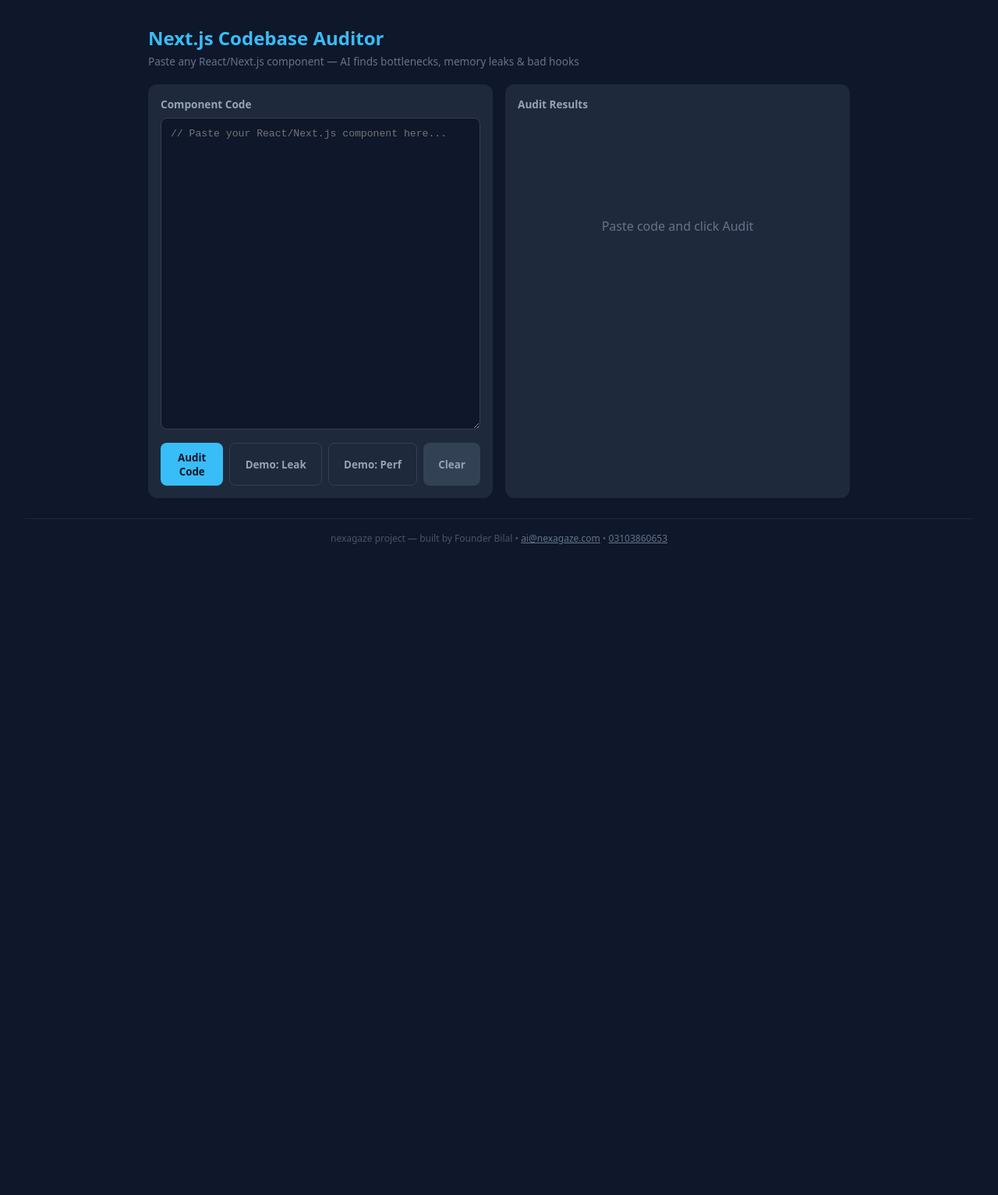
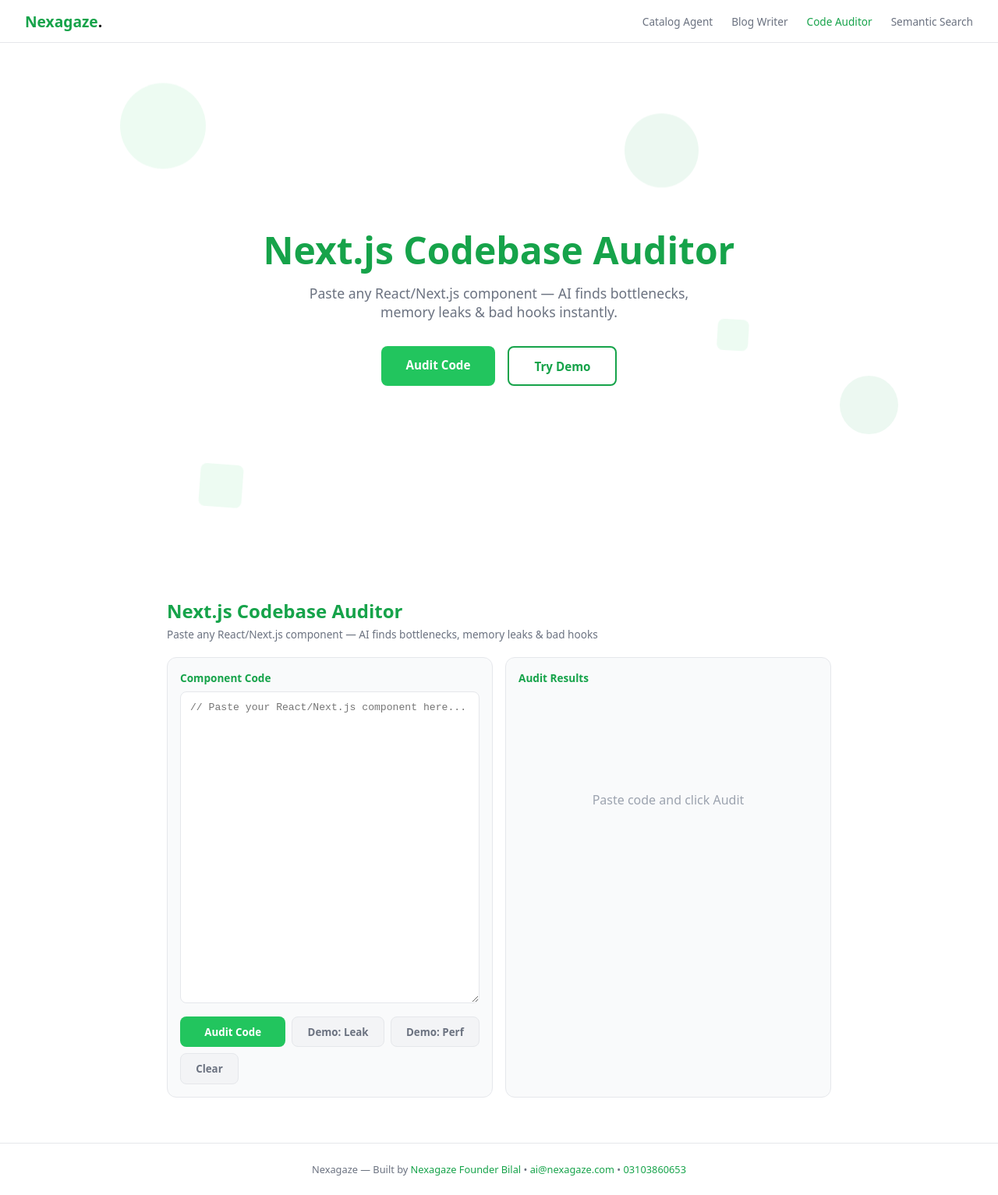
Before and after one commit to Bilal899-tech/nextjs-auditor, a website: page index.html in a window 1280 px wide. Shown: the whole page at 78% size. Before the commit the page ends 800 px from the top, so only its background shows below. Drawn offline with Linux system fonts and the light colour scheme.

Commit message:
redesign: white/green theme, splash, animations, .env.example

```diff
--- a/index.html
+++ b/index.html
@@ -3,48 +3,127 @@
 <head>
   <meta charset="UTF-8">
   <meta name="viewport" content="width=device-width, initial-scale=1.0">
-  <title>Next.js Codebase Auditor</title>
+  <title>Next.js Codebase Auditor — Nexagaze</title>
   <meta name="author" content="Founder Bilal - nexagaze">
   <meta name="keywords" content="Next.js auditor, React code analyzer, performance audit, memory leak detection, code review, nexagaze, bilal, AI, open source, behavior tracking">
   <link rel="icon" href="data:,">
   <style>
     * { margin: 0; padding: 0; box-sizing: border-box; font-family: system-ui, -apple-system, sans-serif; }
-    body { background: #0f172a; min-height: 100vh; padding: 2rem; }
-    .container { max-width: 900px; margin: 0 auto; }
-    h2 { color: #38bdf8; margin-bottom: 0.25rem; }
-    .subtitle { color: #64748b; font-size: 0.85rem; margin-bottom: 1.25rem; }
+    body { background: #ffffff; color: #1a1a1a; min-height: 100vh; }
+    nav { position: sticky; top: 0; z-index: 100; background: rgba(255,255,255,0.95); backdrop-filter: blur(12px); -webkit-backdrop-filter: blur(12px); border-bottom: 1px solid #e5e7eb; padding: 0.85rem 2rem; display: flex; align-items: center; justify-content: space-between; }
+    nav .logo { font-size: 1.2rem; font-weight: 700; color: #16a34a; text-decoration: none; }
+    nav .logo span { color: #1a1a1a; }
+    nav .links { display: flex; gap: 1.5rem; align-items: center; }
+    nav .links a { text-decoration: none; color: #6b7280; font-size: 0.85rem; font-weight: 500; transition: color 0.2s; }
+    nav .links a:hover, nav .links a.active { color: #16a34a; }
+    .container { max-width: 900px; margin: 0 auto; padding: 2rem 1.5rem; }
+    h2 { color: #16a34a; margin-bottom: 0.25rem; }
+    .subtitle { color: #6b7280; font-size: 0.85rem; margin-bottom: 1.25rem; }
     .panels { display: grid; grid-template-columns: 1fr 1fr; gap: 1rem; }
     @media (max-width:720px) { .panels { grid-template-columns: 1fr; } }
-    .panel { background: #1e293b; border-radius: 12px; padding: 1rem; }
-    .panel h3 { color: #94a3b8; font-size: 0.85rem; margin-bottom: 0.5rem; }
-    textarea { width: 100%; height: 400px; padding: 0.75rem; border: 1px solid #334155; border-radius: 8px; background: #0f172a; color: #e2e8f0; font-size: 0.82rem; font-family: 'Cascadia Code', 'Fira Code', monospace; resize: vertical; outline: none; tab-size: 2; }
-    textarea:focus { border-color: #38bdf8; }
+    .panel { background: #f9fafb; border: 1px solid #e5e7eb; border-radius: 12px; padding: 1rem; }
+    .panel h3 { color: #16a34a; font-size: 0.85rem; margin-bottom: 0.5rem; }
+    textarea { width: 100%; height: 400px; padding: 0.75rem; border: 1px solid #e5e7eb; border-radius: 8px; background: #ffffff; color: #1a1a1a; font-size: 0.82rem; font-family: 'Cascadia Code', 'Fira Code', monospace; resize: vertical; outline: none; tab-size: 2; }
+    textarea:focus { border-color: #22c55e; }
     #resultArea { overflow-y: auto; height: 400px; }
     .score-wrap { display: flex; align-items: center; gap: 0.75rem; margin-bottom: 0.75rem; }
     .score-ring { width: 56px; height: 56px; border-radius: 50%; display: flex; align-items: center; justify-content: center; font-weight: 700; font-size: 1.1rem; flex-shrink: 0; }
-    .score-ring.good { background: #14532d; color: #4ade80; border: 3px solid #4ade80; }
-    .score-ring.ok { background: #451a03; color: #fb923c; border: 3px solid #fb923c; }
-    .score-ring.bad { background: #450a0a; color: #f87171; border: 3px solid #f87171; }
+    .score-ring.good { background: #dcfce7; color: #16a34a; border: 3px solid #22c55e; }
+    .score-ring.ok { background: #fef3c7; color: #d97706; border: 3px solid #f59e0b; }
+    .score-ring.bad { background: #fecaca; color: #dc2626; border: 3px solid #ef4444; }
     .issue { padding: 0.6rem; border-radius: 8px; margin-bottom: 0.5rem; font-size: 0.82rem; }
-    .issue.high { background: #450a0a; border-left: 3px solid #ef4444; }
-    .issue.medium { background: #451a03; border-left: 3px solid #fb923c; }
-    .issue.low { background: #1e1b0a; border-left: 3px solid #eab308; }
-    .issue .title { font-weight: 600; color: #e2e8f0; }
-    .issue .meta { color: #94a3b8; font-size: 0.75rem; margin: 0.15rem 0; }
-    .issue .msg { color: #cbd5e1; margin: 0.25rem 0; }
-    .issue .fix { background: #0f172a; padding: 0.4rem; border-radius: 4px; color: #22c55e; font-family: monospace; font-size: 0.78rem; white-space: pre-wrap; margin-top: 0.25rem; }
+    .issue.high { background: #fef2f2; border-left: 3px solid #ef4444; }
+    .issue.medium { background: #fffbeb; border-left: 3px solid #f59e0b; }
+    .issue.low { background: #fefce8; border-left: 3px solid #eab308; }
+    .issue .title { font-weight: 600; color: #1a1a1a; }
+    .issue .meta { color: #6b7280; font-size: 0.75rem; margin: 0.15rem 0; }
+    .issue .msg { color: #4b5563; margin: 0.25rem 0; }
+    .issue .fix { background: #f9fafb; padding: 0.4rem; border-radius: 4px; color: #16a34a; border: 1px solid #e5e7eb; font-family: monospace; font-size: 0.78rem; white-space: pre-wrap; margin-top: 0.25rem; }
     .actions { display: flex; gap: 0.5rem; margin-top: 0.75rem; flex-wrap: wrap; }
     .actions button { padding: 0.6rem 1.2rem; border: none; border-radius: 8px; font-weight: 600; cursor: pointer; transition: 0.2s; }
-    #auditBtn { background: #38bdf8; color: #0f172a; flex: 1; }
-    #auditBtn:hover { background: #0ea5e9; }
+    #auditBtn { background: #22c55e; color: #ffffff; flex: 1; }
+    #auditBtn:hover { background: #16a34a; }
     #auditBtn:disabled { opacity: 0.5; }
-    #clearBtn { background: #334155; color: #94a3b8; }
-    #demoBtn, #demoBtn2 { background: #1e293b; color: #94a3b8; border: 1px solid #334155; }
-    .summary-line { color: #94a3b8; font-size: 0.82rem; margin-top: 0.5rem; }
+    #clearBtn { background: #f3f4f6; color: #6b7280; border: 1px solid #e5e7eb; }
+    #demoBtn, #demoBtn2 { background: #f3f4f6; color: #6b7280; border: 1px solid #e5e7eb; }
+    .summary-line { color: #6b7280; font-size: 0.82rem; margin-top: 0.5rem; }
+    @keyframes fadeInUp { from { opacity: 0; transform: translateY(30px); } to { opacity: 1; transform: translateY(0); } }
+    @keyframes fadeIn { from { opacity: 0; } to { opacity: 1; } }
+    @keyframes float { 0%,100% { transform: translateY(0); } 50% { transform: translateY(-15px); } }
+    @keyframes float2 { 0%,100% { transform: translateY(0) rotate(0deg); } 50% { transform: translateY(-20px) rotate(5deg); } }
+    .fade-in { opacity: 0; transform: translateY(30px); transition: all 0.6s ease-out; }
+    .fade-in.visible { opacity: 1; transform: translateY(0); }
+    .hero { min-height: 85vh; display: flex; flex-direction: column; align-items: center; justify-content: center; text-align: center; padding: 2rem; position: relative; overflow: hidden; }
+    .hero h1 { font-size: 3rem; line-height: 1.1; margin-bottom: 1rem; animation: fadeInUp 0.8s ease-out; color: #16a34a; }
+    .hero p { font-size: 1.1rem; color: #6b7280; max-width: 560px; margin-bottom: 2rem; animation: fadeInUp 0.8s ease-out 0.2s both; }
+    .hero .btns { display: flex; gap: 1rem; animation: fadeInUp 0.8s ease-out 0.4s both; }
+    .hero .btns .btn-primary { padding: 0.85rem 2rem; background: #22c55e; color: #fff; border-radius: 8px; text-decoration: none; font-weight: 600; font-size: 0.95rem; transition: background 0.2s; }
+    .hero .btns .btn-primary:hover { background: #16a34a; }
+    .hero .btns .btn-outline { padding: 0.85rem 2rem; background: transparent; color: #16a34a; border: 2px solid #16a34a; border-radius: 8px; text-decoration: none; font-weight: 600; font-size: 0.95rem; transition: all 0.2s; }
+    .hero .btns .btn-outline:hover { background: #f0fdf4; }
+    .hero .float-el { position: absolute; border-radius: 50%; opacity: 0.08; pointer-events: none; }
+    .hero .float-el:nth-child(1) { width: 110px; height: 110px; background: #22c55e; top: 8%; left: 12%; animation: float 6s ease-in-out infinite; }
+    .hero .float-el:nth-child(2) { width: 75px; height: 75px; background: #16a34a; top: 65%; right: 10%; animation: float 8s ease-in-out infinite 1s; }
+    .hero .float-el:nth-child(3) { width: 55px; height: 55px; background: #22c55e; bottom: 10%; left: 20%; animation: float2 7s ease-in-out infinite 0.5s; border-radius: 8px; }
+    .hero .float-el:nth-child(4) { width: 95px; height: 95px; background: #16a34a; top: 15%; right: 30%; animation: float 9s ease-in-out infinite 2s; }
+    .hero .float-el:nth-child(5) { width: 40px; height: 40px; background: #22c55e; bottom: 40%; right: 25%; animation: float2 5s ease-in-out infinite 1.5s; border-radius: 8px; }
+    footer { text-align: center; padding: 1.5rem; border-top: 1px solid #e5e7eb; color: #6b7280; font-size: 0.8rem; }
+    footer a { color: #16a34a; text-decoration: none; }
+    footer a:hover { text-decoration: underline; }
+    .nav { animation: navslide 0.6s ease-out 0.2s both; }
+    @keyframes navslide { from { opacity: 0; transform: translateY(-20px); } to { opacity: 1; transform: translateY(0); } }
   </style>
 </head>
 <body>
-  <div class="container">
+<style>
+#nexasplash {
+  position: fixed; top: 0; left: 0; width: 100%; height: 100%;
+  background: #ffffff; z-index: 99999;
+  display: flex; align-items: center; justify-content: center;
+  flex-direction: column;
+  animation: nexafade 0.6s ease-out 1.5s forwards;
+}
+#nexasplash .nx-logo {
+  font-size: 48px; font-weight: 900; color: #ea580c;
+  letter-spacing: 3px; font-family: system-ui, -apple-system, sans-serif;
+  animation: nxpop 0.5s ease-out;
+}
+#nexasplash .nx-sub {
+  font-size: 13px; color: #9ca3af; margin-top: 8px;
+  letter-spacing: 5px; text-transform: uppercase;
+}
+@keyframes nexafade { to { opacity: 0; pointer-events: none; } }
+@keyframes nxpop { 0% { opacity: 0; transform: scale(0.5); } 70% { transform: scale(1.1); } 100% { opacity: 1; transform: scale(1); } }
+</style>
+<div id="nexasplash">
+  <div class="nx-logo">NEXAGAZE</div>
+  <div class="nx-sub">AI-Powered Solutions</div>
+</div>
+  <nav>
+    <a href="/" class="logo">Nexagaze<span>.</span></a>
+    <div class="links">
+      <a href="/Admin-cata-Agent">Catalog Agent</a>
+      <a href="/auto-blog-writer">Blog Writer</a>
+      <a href="/nextjs-auditor" class="active">Code Auditor</a>
+      <a href="/semantic-search">Semantic Search</a>
+    </div>
+  </nav>
+
+  <section class="hero">
+    <div class="float-el"></div>
+    <div class="float-el"></div>
+    <div class="float-el"></div>
+    <div class="float-el"></div>
+    <div class="float-el"></div>
+    <h1>Next.js Codebase Auditor</h1>
+    <p>Paste any React/Next.js component — AI finds bottlenecks, memory leaks &amp; bad hooks instantly.</p>
+    <div class="btns">
+      <a href="#tool" class="btn-primary">Audit Code</a>
+      <a href="#demoBtn" class="btn-outline">Try Demo</a>
+    </div>
+  </section>
+
+  <div class="container fade-in" id="tool">
     <h2>Next.js Codebase Auditor</h2>
     <p class="subtitle">Paste any React/Next.js component — AI finds bottlenecks, memory leaks &amp; bad hooks</p>
     <div class="panels">
@@ -61,12 +140,18 @@
       <div class="panel">
         <h3>Audit Results</h3>
         <div id="resultArea">
-          <div style="color:#64748b;text-align:center;margin-top:8rem;">Paste code and click Audit</div>
+          <div style="color:#9ca3af;text-align:center;margin-top:8rem;">Paste code and click Audit</div>
         </div>
       </div>
     </div>
     <div id="summaryLine" class="summary-line">&nbsp;</div>
   </div>
+
+  <footer>
+    Nexagaze &mdash; Built by <a href="https://wa.me/9203103860653" target="_blank">Nexagaze Founder Bilal</a> &bull;
+    <a href="mailto:ai@nexagaze.com">ai@nexagaze.com</a> &bull;
+    <a href="https://wa.me/9203103860653" target="_blank">03103860653</a>
+  </footer>
 
   <script>
     const codeInput = document.getElementById('codeInput');
@@ -82,7 +167,7 @@
         resultArea.innerHTML = '<div style="color:#22c55e;text-align:center;margin-top:8rem;">No issues found &#10003;</div>';
         return;
       }
-      let html = `<div class="score-wrap"><div class="score-ring ${score >= 70 ? 'good' : score >= 40 ? 'ok' : 'bad'}">${score}</div><div style="color:#94a3b8;font-size:0.8rem;">${issues.length} issue${issues.length > 1 ? 's' : ''} found</div></div>`;
+      let html = `<div class="score-wrap"><div class="score-ring ${score >= 70 ? 'good' : score >= 40 ? 'ok' : 'bad'}">${score}</div><div style="color:#6b7280;font-size:0.8rem;">${issues.length} issue${issues.length > 1 ? 's' : ''} found</div></div>`;
       issues.forEach((iss, i) => {
         html += `<div class="issue ${iss.severity || 'low'}">
           <div class="title">#${i + 1} [${iss.type || 'issue'}] <span style="float:right;text-transform:uppercase;font-size:0.7rem;">${iss.severity || 'low'}</span></div>
@@ -99,7 +184,7 @@
       if (!code) return;
       auditBtn.disabled = true;
       auditBtn.textContent = 'Auditing...';
-      resultArea.innerHTML = '<div style="color:#64748b;text-align:center;margin-top:8rem;">Analyzing with Ollama...</div>';
+      resultArea.innerHTML = '<div style="color:#6b7280;text-align:center;margin-top:8rem;">Analyzing with Ollama...</div>';
       summaryLine.textContent = 'Running analysis...';
       try {
         const res = await fetch('/audit', {
@@ -118,7 +203,7 @@
     }
 
     auditBtn.addEventListener('click', audit);
-    clearBtn.addEventListener('click', () => { codeInput.value = ''; resultArea.innerHTML = '<div style="color:#64748b;text-align:center;margin-top:8rem;">Paste code and click Audit</div>'; summaryLine.textContent = '&nbsp;'; });
+    clearBtn.addEventListener('click', () => { codeInput.value = ''; resultArea.innerHTML = '<div style="color:#9ca3af;text-align:center;margin-top:8rem;">Paste code and click Audit</div>'; summaryLine.textContent = '&nbsp;'; });
 
     demoBtn.addEventListener('click', () => {
       codeInput.value = `import { useState, useEffect } from 'react';
@@ -156,7 +241,7 @@
   });
   return <pre>{JSON.stringify(processed)}</pre>;
 }`;
-      resultArea.innerHTML = '<div style="color:#64748b;text-align:center;margin-top:8rem;">Demo loaded — click Audit</div>';
+      resultArea.innerHTML = '<div style="color:#6b7280;text-align:center;margin-top:8rem;">Demo loaded — click Audit</div>';
     });
 
     demoBtn2.addEventListener('click', () => {
@@ -199,16 +284,15 @@
   // Missing: React.memo
   return <div>Loading...</div>;
 }`;
-      resultArea.innerHTML = '<div style="color:#64748b;text-align:center;margin-top:8rem;">Demo loaded — click Audit</div>';
+      resultArea.innerHTML = '<div style="color:#6b7280;text-align:center;margin-top:8rem;">Demo loaded — click Audit</div>';
     });
 
     document.addEventListener('keydown', e => { if ((e.ctrlKey || e.metaKey) && e.ready === 'Enter') audit(); });
+
+    const observer = new IntersectionObserver((entries) => {
+      entries.forEach(e => { if (e.isIntersecting) { e.target.classList.add('visible'); } });
+    }, { threshold: 0.1 });
+    document.querySelectorAll('.fade-in').forEach(el => observer.observe(el));
   </script>
-
-  <div style="text-align:center;padding:1rem;color:#475569;font-size:0.75rem;border-top:1px solid #1e293b;">
-    nexagaze project &mdash; built by Founder Bilal &bull;
-    <a href="mailto:ai@nexagaze.com" style="color:#64748b;">ai@nexagaze.com</a> &bull;
-    <a href="https://wa.me/9203103860653" style="color:#64748b;">03103860653</a>
-  </div>
 </body>
 </html>
```
Also changed, not shown: 1 other file.
